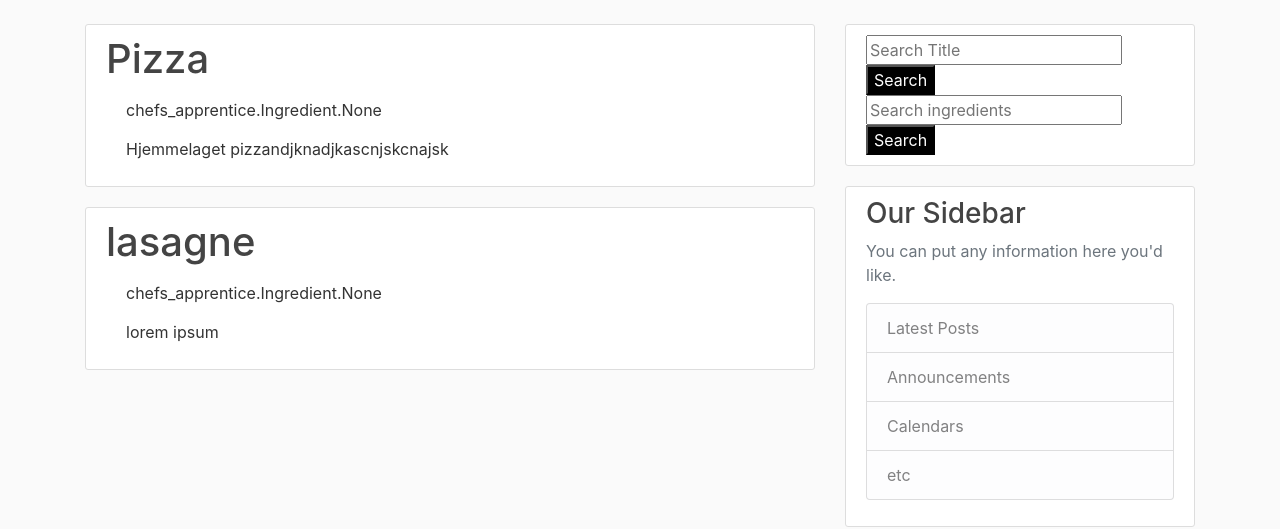
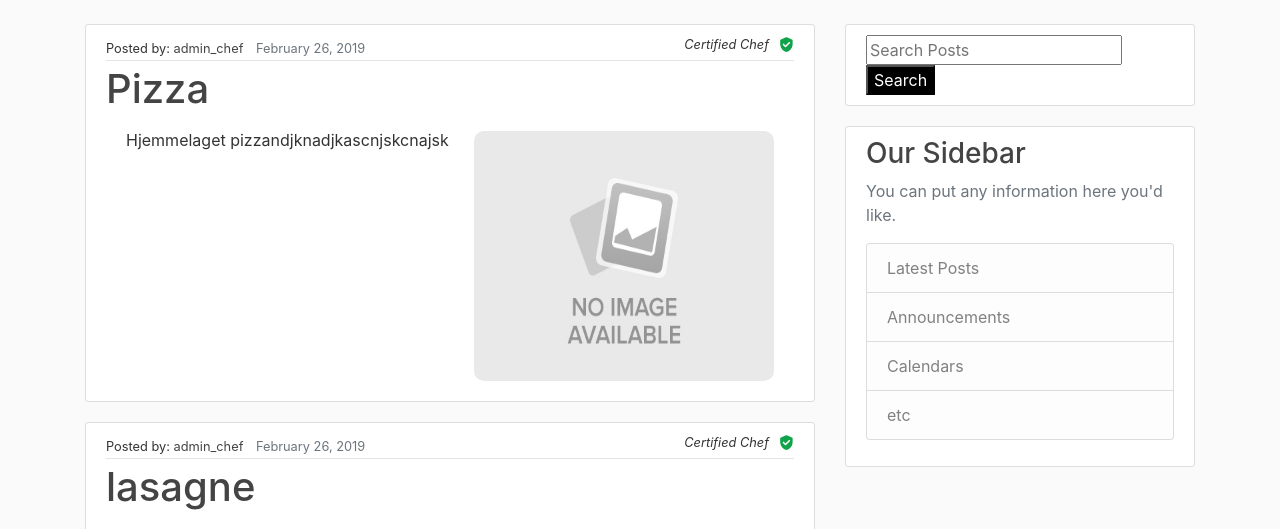
Before and after one commit to williamostensen98/Chef-s-Apprentice, a Django app: page / in a window 1280 px wide. Shown: the part 56-585 px from the top of the page. Run offline with Django 3.2, Linux system fonts and the light colour scheme; a user stored in the database is signed in; data comes from the database, SQL or seed files in the repository; both versions use the stored data as it was before the commit; some libraries are stand-ins or nearby versions.

Commit message:
Revert "Merge remote-tracking branch 'origin/ingridiens_søk'"
This reverts merge request !9

```diff
--- a/pu_project/chefs_apprentice/templates/chefs_apprentice/base.html
+++ b/pu_project/chefs_apprentice/templates/chefs_apprentice/base.html
@@ -53,14 +53,10 @@
           {% block content %}{% endblock %}
         </div>
         <div class="col-md-4">
-        {% if request.user.is_authenticated %} <!-- skjuler sokefelt naar bruker ikke innlogget-->
-          <div class="content-section">
+          {% if request.user.is_authenticated %} <!-- skjuler sokefelt naar bruker ikke innlogget-->
+            <div class="content-section">
               <form id="searchfield" method='GET' action =''>
-                <input type ='text' name = 'q' placeholder ='Search Title' value='{{ request.GET.q}}' />
-                <input type='submit' value ='Search'id="search-btn"/>
-              </form>
-              <form id="searchfield_i" method='GET' action =''>
-                <input type ='text' name = 'q_i' placeholder ='Search ingredients' value='{{ request.GET.q_i}}' />
+                <input type ='text' name = 'q' placeholder ='Search Posts' value='{{ request.GET.q}}' />
                 <input type='submit' value ='Search'id="search-btn"/>
               </form>
             </div>
--- a/pu_project/chefs_apprentice/templates/chefs_apprentice/home.html
+++ b/pu_project/chefs_apprentice/templates/chefs_apprentice/home.html
@@ -18,17 +18,5 @@
           <!-- </div> -->
         </div>
       </article>
-    {% endfor  %}
-    {% for r in recipies %}
-        <article class="media content-section">
-          <div class="media-body">
-            <!-- <div class="content"> -->
-              <h2><a class="article-title" href="#">{{ r.title }}</a></h2>
-              <!-- <img class="article-img" src="https://3c1703fe8d.site.internapcdn.net/newman/gfx/news/hires/2016/howcuttingdo.jpg" height="100px" alt="#"> -->
-              <p class="article-content">{{ r.ingredients }}</p>
-              <p class="article-content">{{ r.description }}</p>
-            <!-- </div> -->
-          </div>
-        </article>
-    {% endfor  %}
+  {% endfor  %}
 {% endblock content %}
--- a/pu_project/chefs_apprentice/views.py
+++ b/pu_project/chefs_apprentice/views.py
@@ -9,47 +9,15 @@
     query = request.GET.get("q")
     if query:
         queryset = queryset.filter(
-            Q(title__icontains=query)
+            Q(title__icontains=query)|
+            Q(description__icontains=query)
+
             )
-
-    query_i = request.GET.get("q_i")
-    if query_i:
-        input = query_i.split(',')
-        ingredients = [x.strip() for x in input]
-        ingredients = list(set(ingredients))
-        queryset = getRecipies(queryset, ingredients)
-
     context = {
-        #'posts': queryset,
-        'recipies': queryset
-
+        # 'Recipe': Recipe.objects.all(),
+        'Recipe': queryset
     }
     return render(request, 'chefs_apprentice/home.html', context)
-
-def getRecipies(queryset, ingredients):
-    count = {}
-    for recipe in queryset:
-        count[recipe] = 0
-        for i in ingredients:
-            if i in recipe.ingredients:
-                count[recipe] += 1
-        if count[recipe] == 0:
-            del count[recipe]
-
-    # Sorting by number of ingredients matched
-    sorted_count = sorted(count.items(), key=lambda kv: kv[1], reverse=True)
-
-    # List of recipies with highest match-count in descending order
-    n = min(len(sorted_count), 5)
-
-    # Extracting top n recipies
-    top = []
-    for i in range(n):
-        top.append(sorted_count[i][0])
-
-    return top
-
-
 
 # def about(request):
 #     return HttpResponse("<h1>About Page</h1>")
```
Also changed, not shown: pu_project/db.sqlite3.
